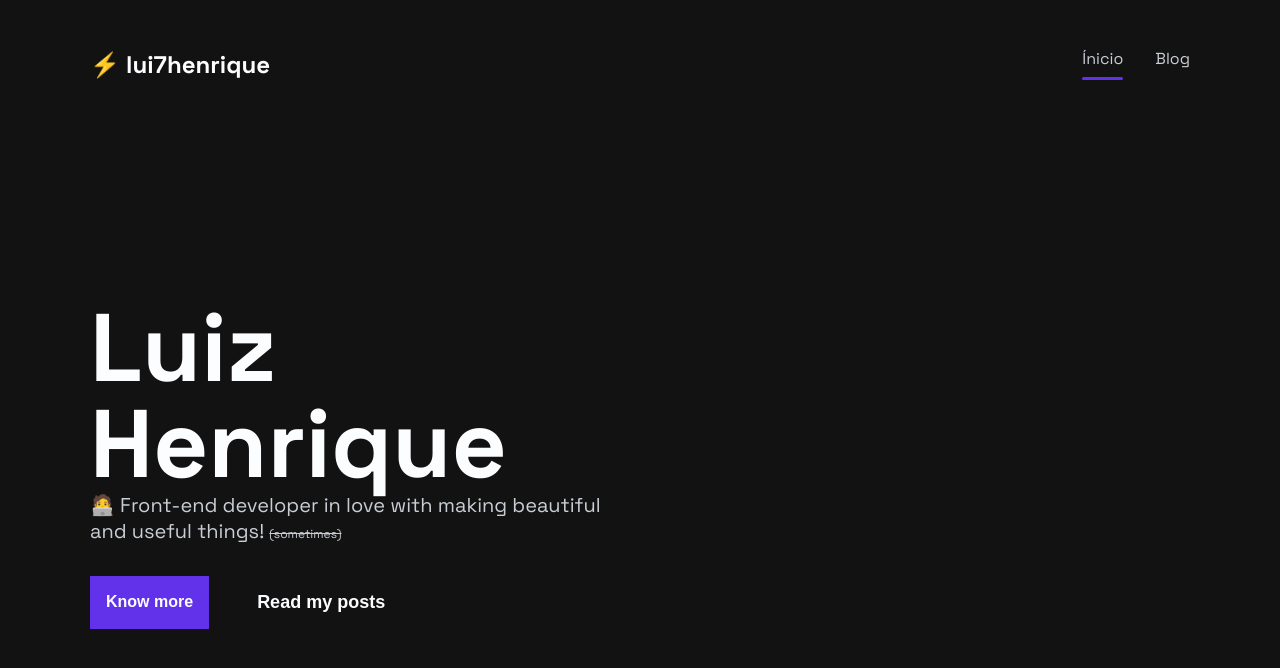
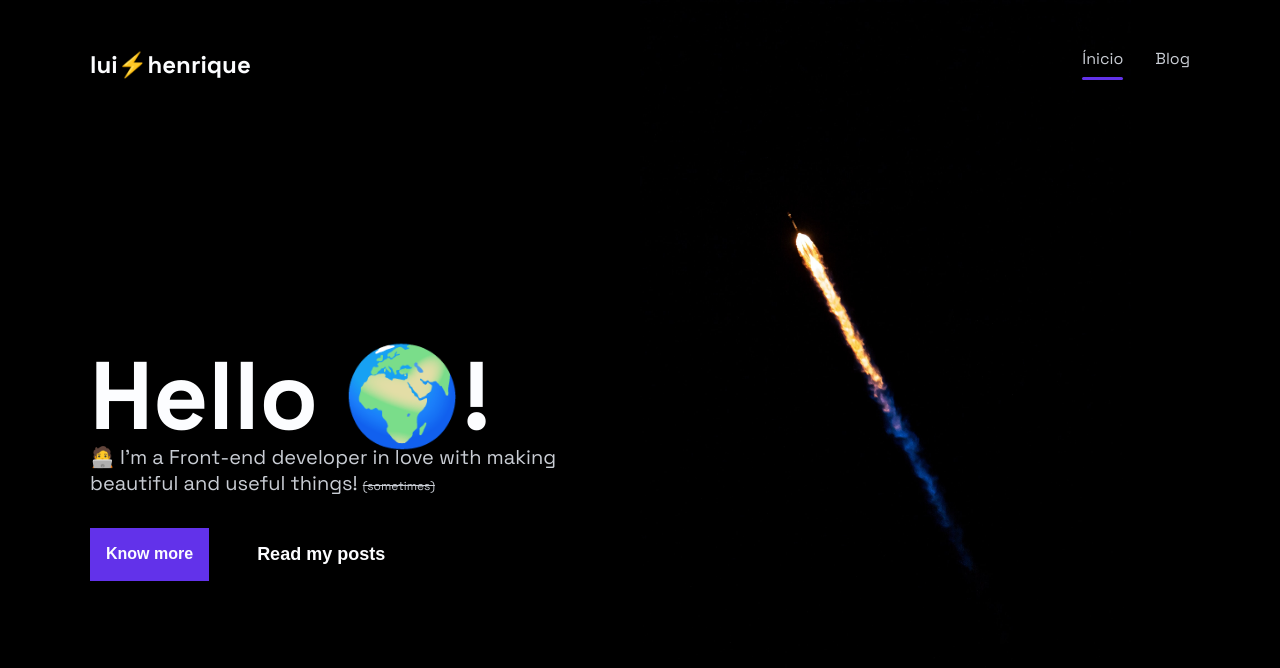
Before and after one commit to lui7henrique/blog, a Next.js app: page / in a window 1280 px wide. Shown: the top 668 px of the page. Built offline with nearby package versions, Linux system fonts and the light colour scheme.

Commit message:
:tada: Finish Hero Section

```diff
--- a/src/components/Header/index.tsx
+++ b/src/components/Header/index.tsx
@@ -1,4 +1,3 @@
-import { Button } from "components/Button"
 import { useRouter } from "next/dist/client/router"
 import Link from "next/link"
 import { useCallback } from "react"
@@ -28,7 +27,7 @@ export const Header = () => {
 
   return (
     <S.Header>
-      <S.Logo>⚡️ lui7henrique</S.Logo>
+      <S.Logo>lui⚡️henrique</S.Logo>
       <S.Nav>
         <NavLink href="/" label="Ínicio" />
         <NavLink href="/blog" label="Blog" />
--- a/src/components/Header/styles.ts
+++ b/src/components/Header/styles.ts
@@ -15,6 +15,7 @@ export const Header = styled.header`
 export const Logo = styled.h1`
   font-size: 1.5rem;
   padding: ${({ theme }) => theme.space["16"]} 0;
+  display: flex;
 `
 
 export const Nav = styled.nav`
--- a/src/styles/theme.ts
+++ b/src/styles/theme.ts
@@ -7,7 +7,7 @@ export default {
     secondary: "#04D361",
     secondary_dark: "#03934B",
 
-    background: "#121212",
+    background: "#000000",
 
     title: "#FCFDFF",
     text: "#C9CDD4"
--- a/src/templates/HomeTemplate/HeroSection/index.tsx
+++ b/src/templates/HomeTemplate/HeroSection/index.tsx
@@ -6,12 +6,10 @@ export const HeroSection = () => {
   return (
     <S.Container>
       <S.Article>
-        <S.ArticleTitle>
-          Luiz <br /> Henrique
-        </S.ArticleTitle>
+        <S.ArticleTitle>Hello 🌍!</S.ArticleTitle>
         <S.ArticleDescription>
-          🧑‍💻 Front-end developer in love with making beautiful and useful
-          things! <span>(sometimes)</span>
+          🧑‍💻 I'm a Front-end developer in love with making beautiful and
+          useful things! <span>(sometimes)</span>
         </S.ArticleDescription>
         <S.ArticleActions>
           <Button label="Know more" />
--- a/src/templates/HomeTemplate/HeroSection/styles.ts
+++ b/src/templates/HomeTemplate/HeroSection/styles.ts
@@ -14,11 +14,20 @@ export const Container = styled.div`
 
 export const Article = styled.article`
   width: 50%;
+
+  @media (max-width: ${({ theme }) => theme.breakpoints.lg}) {
+    width: 100%;
+  }
 `
 
 export const ArticleTitle = styled.h1`
   font-size: ${({ theme }) => theme.fontSizes["8xl"]};
   line-height: ${({ theme }) => theme.fontSizes["8xl"]};
+
+  @media (max-width: ${({ theme }) => theme.breakpoints.md}) {
+    font-size: ${({ theme }) => theme.fontSizes["6xl"]};
+    line-height: ${({ theme }) => theme.fontSizes["6xl"]};
+  }
 `
 
 export const ArticleDescription = styled.p`
--- a/src/templates/HomeTemplate/index.tsx
+++ b/src/templates/HomeTemplate/index.tsx
@@ -1,12 +1,15 @@
+/* eslint-disable @next/next/no-img-element */
 import { Header } from "components/Header"
 
 import { HeroSection } from "./HeroSection"
+import * as S from "./styles"
 
 export const HomeTemplate = () => {
   return (
-    <>
+    <S.HeroContainer>
+      <S.BannerWrapper />
       <Header />
       <HeroSection />
-    </>
+    </S.HeroContainer>
   )
 }
--- /dev/null
+++ b/src/templates/HomeTemplate/styles.ts
@@ -0,0 +1,26 @@
+import styled from "styled-components"
+
+export const HeroContainer = styled.div`
+  height: 100vh;
+`
+
+export const FakeBox = styled.div``
+
+export const BannerWrapper = styled.div`
+  width: 50%;
+  height: 100%;
+
+  background-image: url("/banner.jpg");
+  background-size: contain;
+  background-position: 80%;
+  background-repeat: no-repeat;
+  background-attachment: fixed;
+
+  position: fixed;
+  right: 0;
+  z-index: -1;
+
+  @media (max-width: ${({ theme }) => theme.breakpoints.lg}) {
+    width: 100%;
+  }
+`
```
Also changed, not shown: public/banner.jpg (added), src/assets/glow.svg (added).
